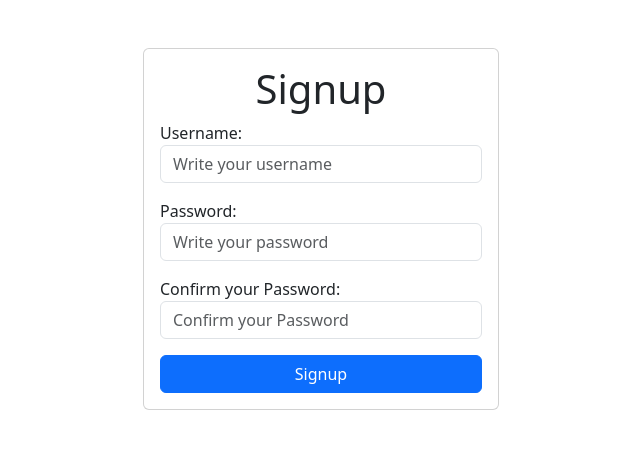
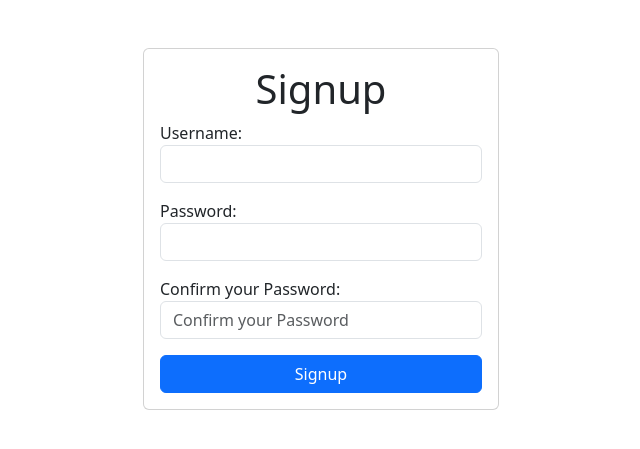
Before and after one commit to AlenSaavedra/Web-Django, a Django app: page /signup/ in a window 1280 px wide. Shown: the part 56-505 px from the top of the page, without its empty margins (319-959 px from the left). Run offline with Django 5.2, Linux system fonts and the light colour scheme.

Commit message:
Update signup.html

```diff
--- a/tasks/templates/signup.html
+++ b/tasks/templates/signup.html
@@ -14,13 +14,13 @@
                 <div class="mb-3">
                     <label for="username">Username:</label>
                     <input type="text" name="username" id="username" class="form-control"
-                        placeholder="Write your username">
+                        >
                 </div>
 
                 <div class="mb-3">
                     <label for="password1">Password:</label>
                     <input type="password" name="password1" id="password1" class="form-control"
-                        placeholder="Write your password">
+                        >
                 </div>
 
                 <div class="mb-3">
```
